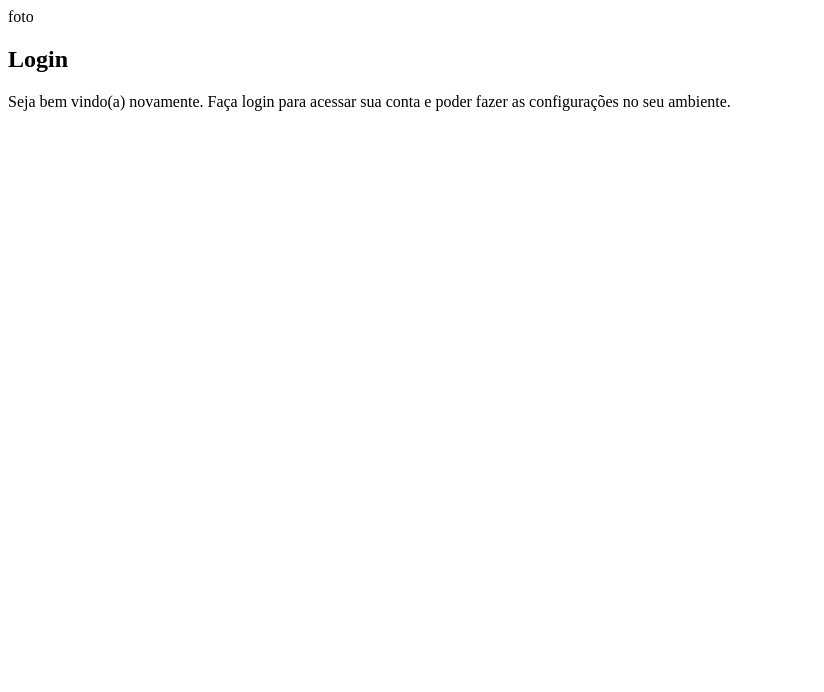
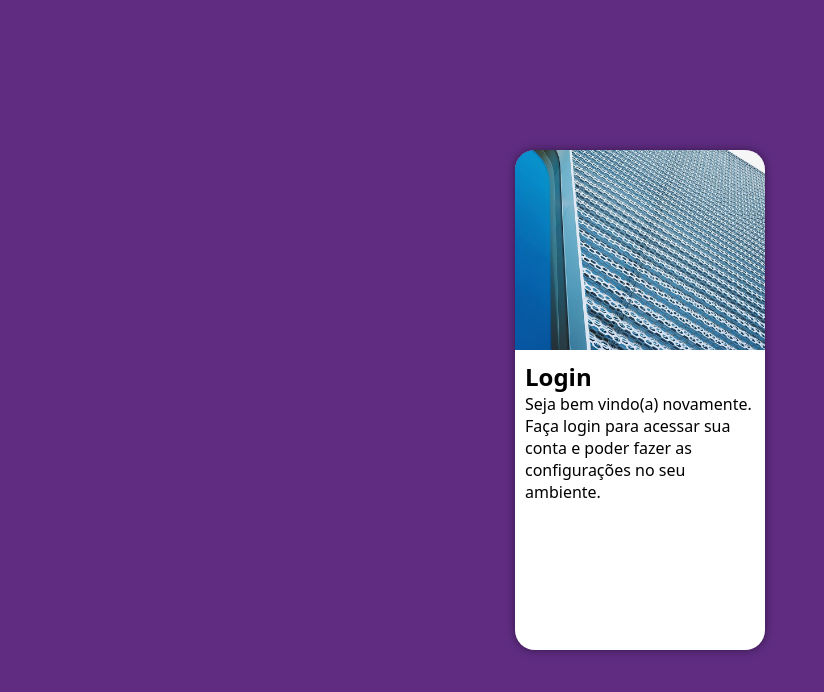
Before and after one commit to ccampos74/projeto-login, a plain HTML site: page index.html in a window 1280 px wide. Shown: the whole page, without its empty margins (0-824 px from the left). Drawn offline with Linux system fonts and the light colour scheme.

Commit message:
configuração inicial

```diff
--- a/estilos/style.css
+++ b/estilos/style.css
@@ -1,6 +1,50 @@
 @charset "UTF-8";
+* {
+    margin: 0px;
+    padding: 0px;
+    font-family: system-ui, -apple-system, BlinkMacSystemFont, 'Segoe UI', Roboto, Oxygen, Ubuntu, Cantarell, 'Open Sans', 'Helvetica Neue', sans-serif;
+    box-sizing: border-box;
+}
 
 :root {
     --cor01: #49a09d;
     --cor02: #5f2c82;
 }
+
+html, body {
+    background-color: var(--cor02);
+    height: 100vh;
+    width: 100vw;
+}
+
+main {
+    position: relative;
+    height: 100vh;
+    width: 100vw;
+}
+
+section#login {
+    position: absolute;
+    top: 50%;
+    left: 50%;
+    transform: translate(-50%, -50%);
+    background-color: white;
+    width: 250px;
+    height: 500px;
+    border-radius: 20px;
+    overflow: hidden;
+    box-shadow: 0px 0px 10px rgba(0, 0, 0, 0.450);
+}
+
+section#login > div#imagem {
+    display: block;
+    background: var(--cor02) url('../imagens/metal.jpg') no-repeat;
+    background-size: cover;
+    background-position: bottom;
+    height: 200px;
+}
+
+section#login > div#formulario {
+    display: block;
+    padding: 10px;
+}
--- a/index.html
+++ b/index.html
@@ -11,7 +11,7 @@
     <main>
         <section id="login">
             <div id="imagem">
-                foto
+                <!--Imagem no CSS-->
             </div>
             <div id="formulario">
                 <h1>Login</h1>
```
